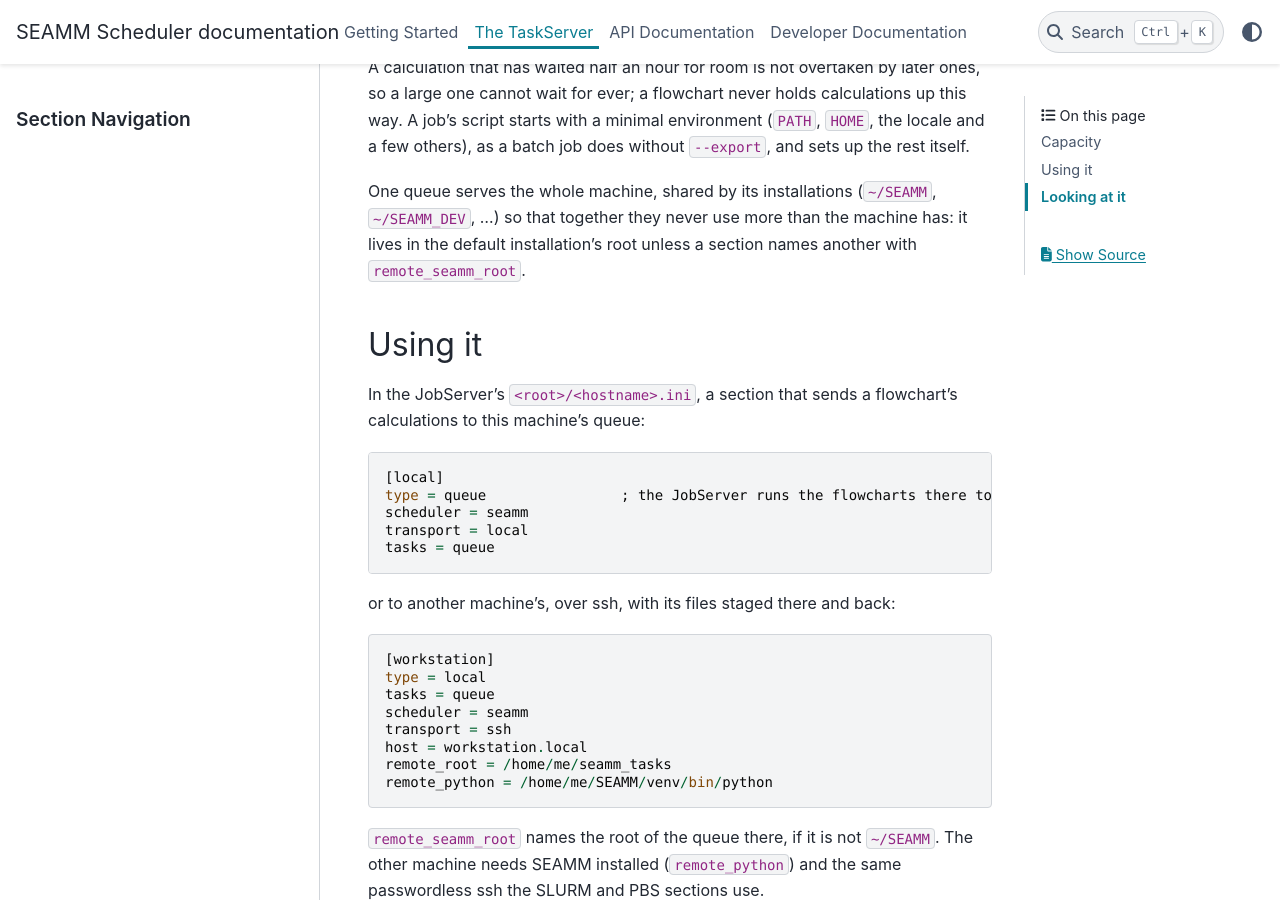
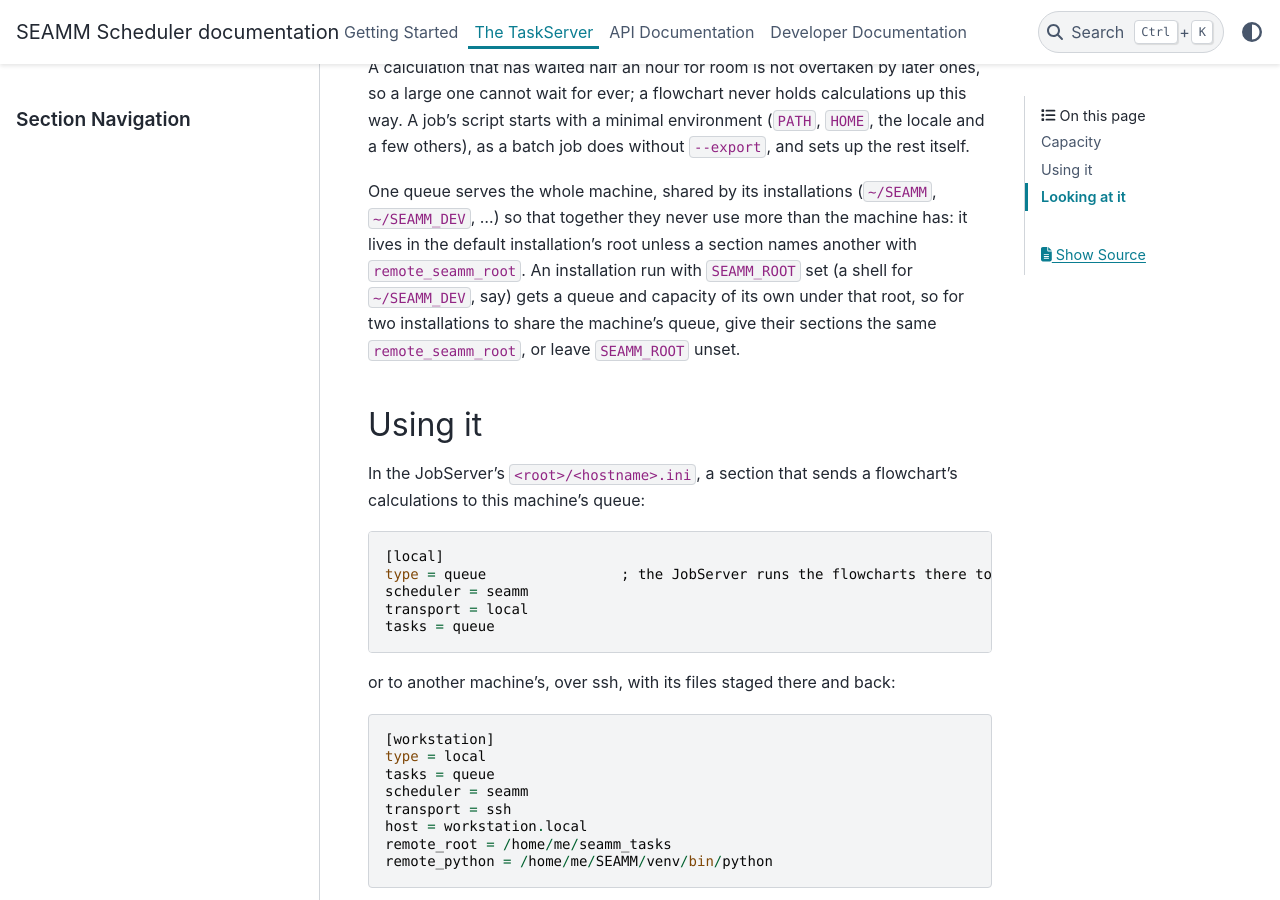
Before and after one commit to molssi-seamm/seamm_scheduler, a Sphinx documentation site: the page built from docs/taskserver.rst, in a window 1280 px wide and 900 px high, scrolled down 1089 px. Built offline with Sphinx 7.4.7 and the PyData theme 0.15.4, drawn with Linux system fonts in a browser that asks for light colours; pages that are not in the unit, such as notebooks, are missing from menus; the version number could not be read and is left out.

Commit message:
Docs: SEAMM_ROOT and the machine's one queue
Co-Authored-By: Claude Opus 5.5 <noreply@anthropic.com>

```diff
--- a/docs/taskserver.rst
+++ b/docs/taskserver.rst
@@ -48,7 +48,10 @@ up this way. A job's script starts with a minimal environment (``PATH``,
 One queue serves the whole machine, shared by its installations (``~/SEAMM``,
 ``~/SEAMM_DEV``, ...) so that together they never use more than the machine has:
 it lives in the default installation's root unless a section names another with
-``remote_seamm_root``.
+``remote_seamm_root``. An installation run with ``SEAMM_ROOT`` set (a shell for
+``~/SEAMM_DEV``, say) gets a queue and capacity of its own under that root, so for
+two installations to share the machine's queue, give their sections the same
+``remote_seamm_root``, or leave ``SEAMM_ROOT`` unset.
 
 Using it
 --------
```
